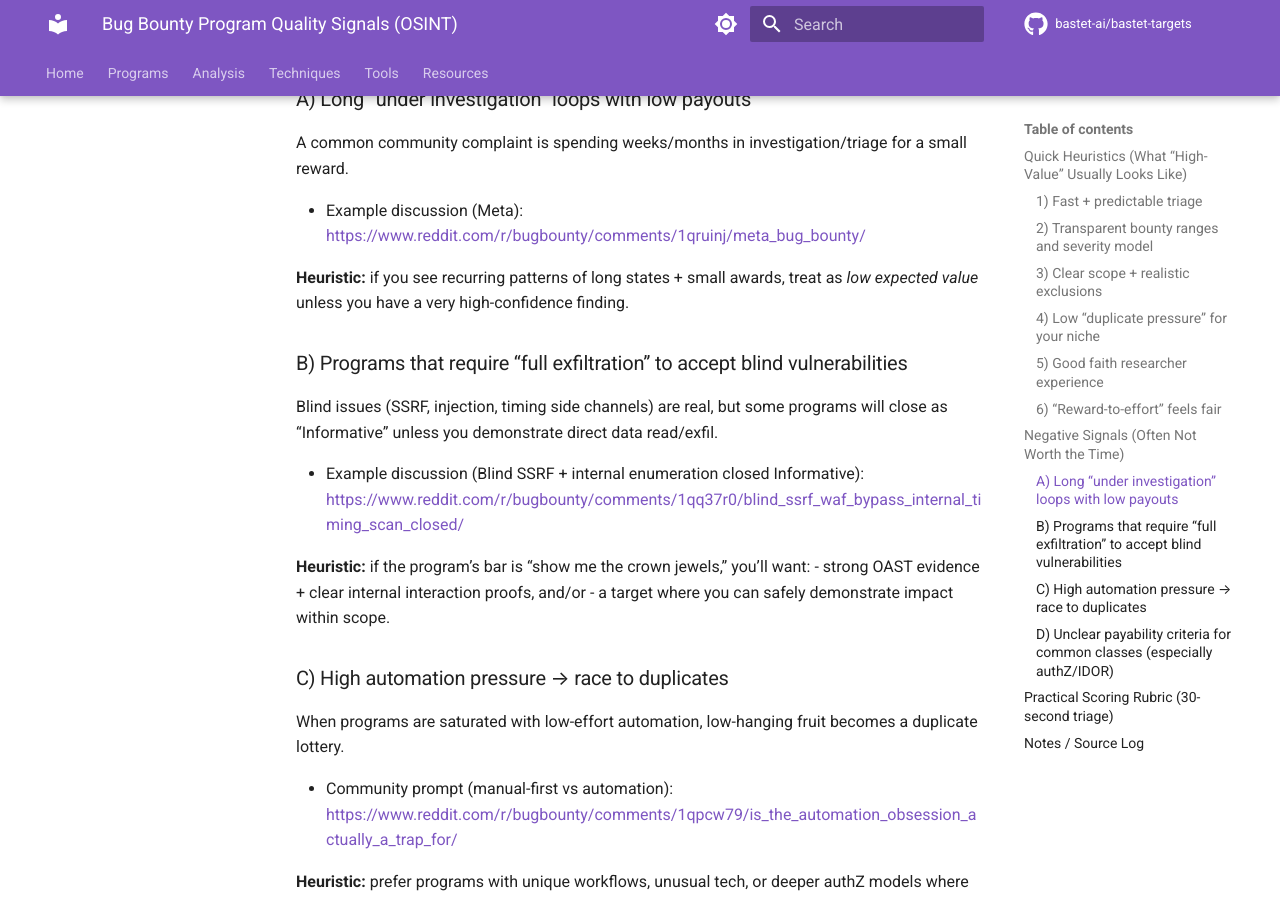
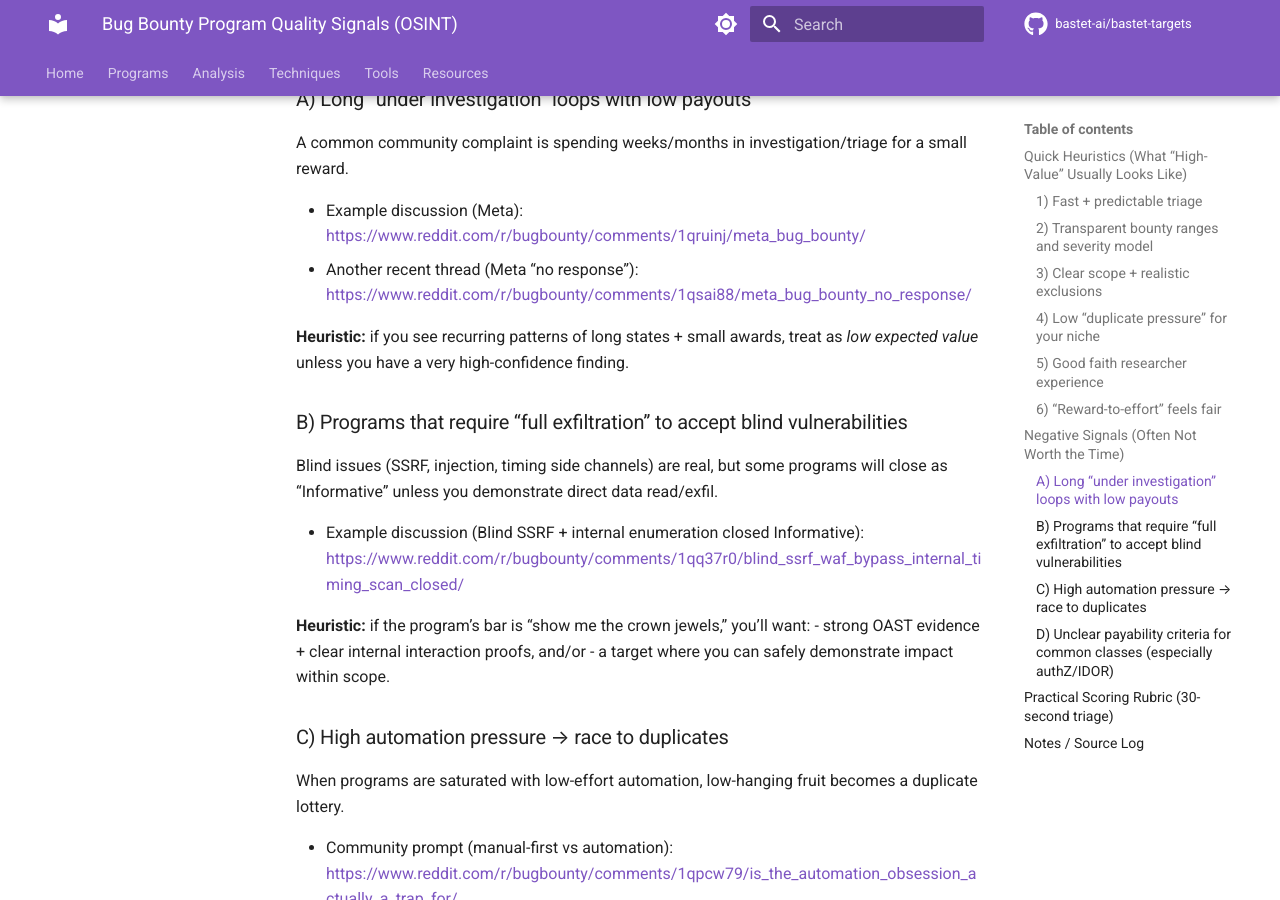
Before and after one commit to bastet-ai/bastet-targets, an MkDocs documentation site: the page built from docs/programs/program-quality-signals.md, in a window 1280 px wide and 900 px high, scrolled down 1385 px. Built offline with MkDocs 1.6.1 and Material for MkDocs 9.7.7, drawn with Linux system fonts in a browser that asks for light colours; comment, search, counter and statistics services are not loaded.

Commit message:
docs: add recent Meta program comms example to quality signals

```diff
--- a/docs/programs/program-quality-signals.md
+++ b/docs/programs/program-quality-signals.md
@@ -40,6 +40,7 @@
 A common community complaint is spending weeks/months in investigation/triage for a small reward.
 
 - Example discussion (Meta): https://www.reddit.com/r/bugbounty/comments/1qruinj/meta_bug_bounty/
+- Another recent thread (Meta “no response”): https://www.reddit.com/r/bugbounty/comments/1qsai88/meta_bug_bounty_no_response/
 
 **Heuristic:** if you see recurring patterns of long states + small awards, treat as *low expected value* unless you have a very high-confidence finding.
 
```
